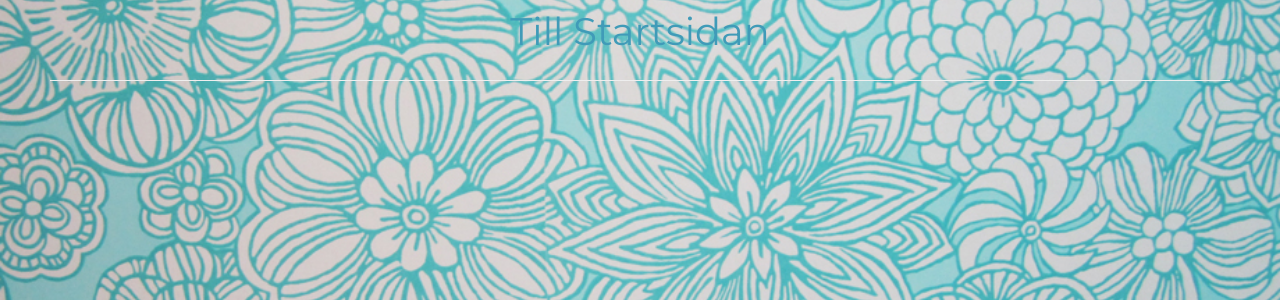
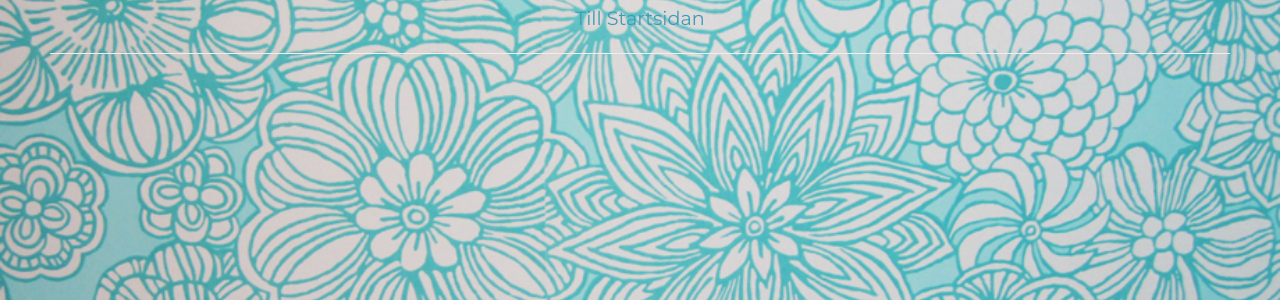
Before and after one commit to tiddelipoms/quizproject, a Django app: template quiz/templates/quiz/results.html in a window 1280 px wide. Shown: the part 364-664 px from the top of the page. Run offline with Django 3.2, Linux system fonts and the light colour scheme; the template is opened without the code that fills it, so the values that code supplies are empty; some libraries are stand-ins or nearby versions.

Commit message:
text size

```diff
--- a/static/style.css
+++ b/static/style.css
@@ -31,11 +31,11 @@ h3 {
 
 a {
     color: #409BB8;
-    text-decoration: none;
-    font-size: 3vw;
+    text-decoration: none;ß
+    font-size: 1.5vw;
 }
 
-p {font-size: 3vw}
+p {font-size: 1.5vw}
 
 .quiz-container {
 	position: relative;
```
